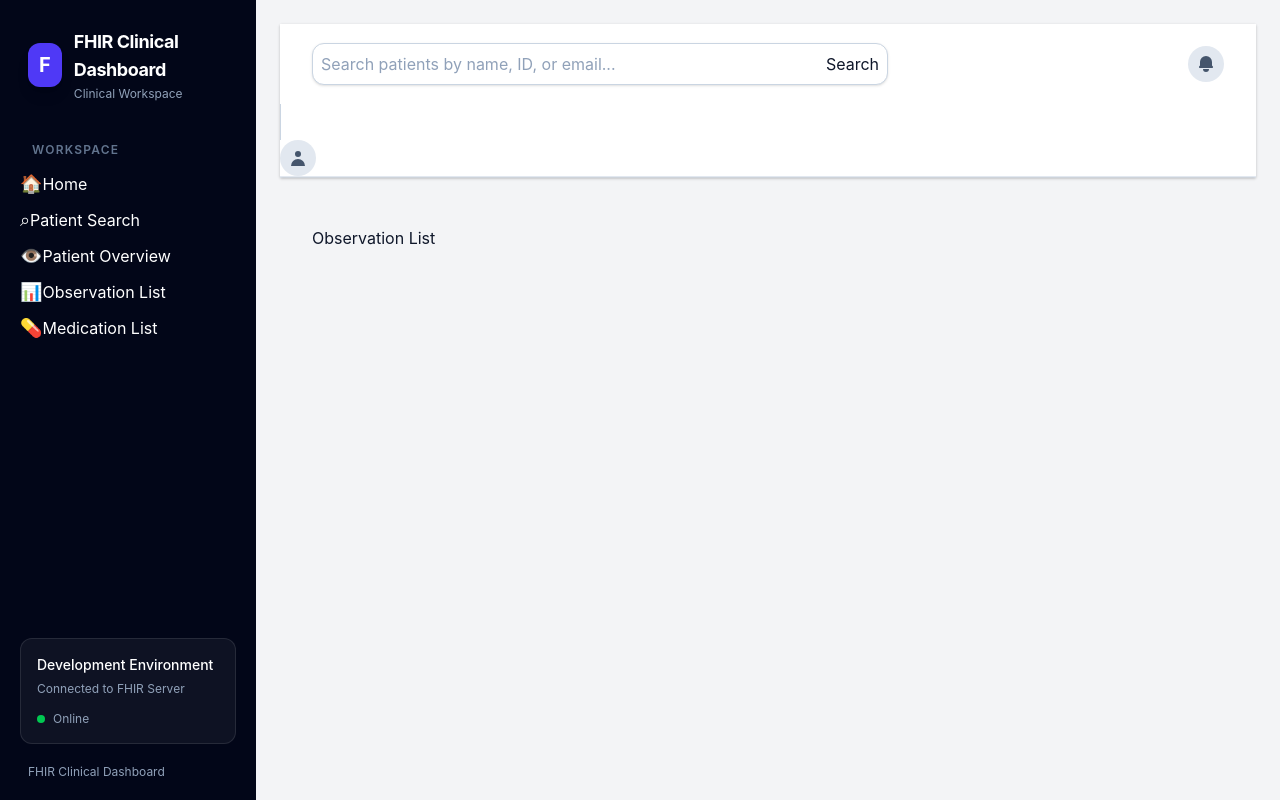
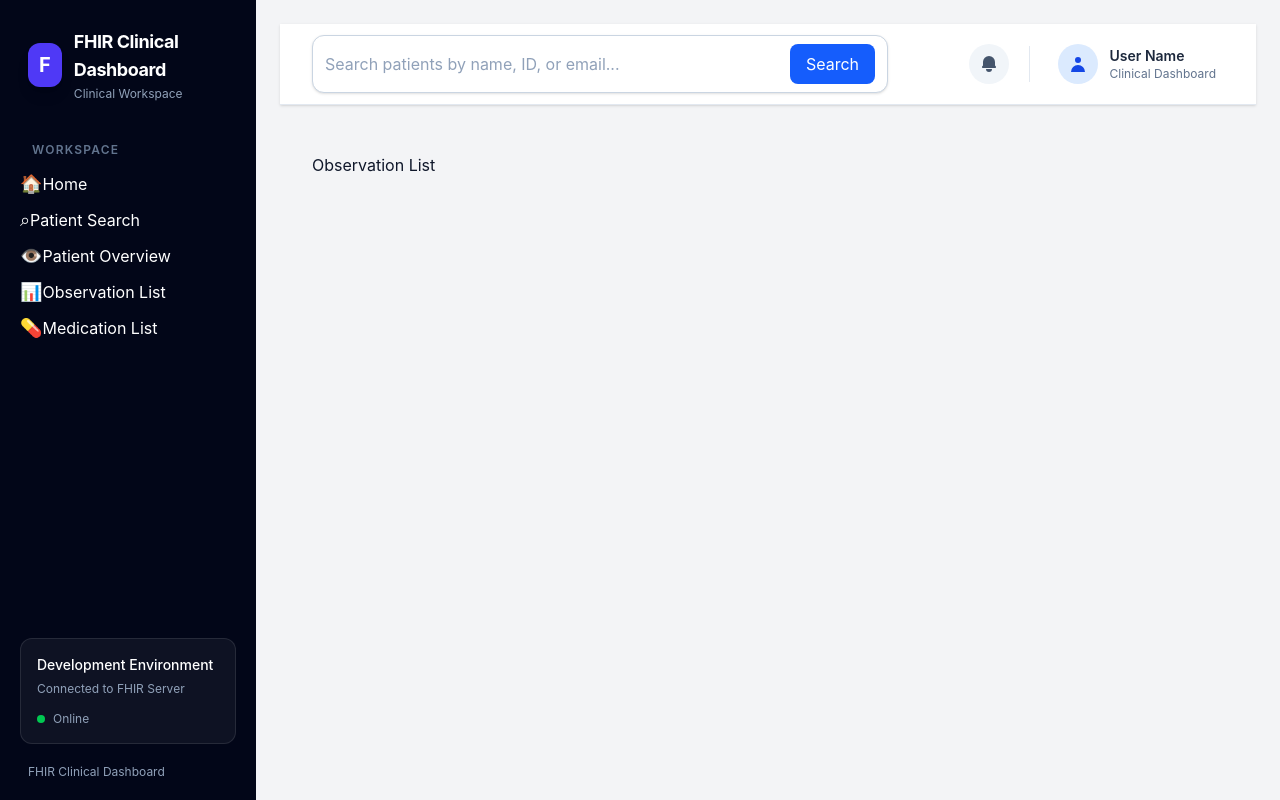
Before and after one commit to davebott-dev/fhir-clinical-dashboard, a React (Vite) app in the folder Client/: page /observationList in a window 1280 px wide. Built offline with nearby package versions, Linux system fonts and the light colour scheme.

Commit message:
updated navbar css

```diff
--- a/Client/src/components/navbar.jsx
+++ b/Client/src/components/navbar.jsx
@@ -1,34 +1,80 @@
 function Navbar() {
-    //tailwind css and svg tags created with help of tailwind css
-    return(
-        <header className = "sticky top-0 z-20 border-b border-slate-200 bg-white/95 shadow-sm backdrop">
-        <div className="sticky top-0 z-20 border-b border-slate-200 bg-white/95 shadow-sm">
-            <div className="flex items-center justify-between p-4 h-20 sm:px-8">
-                <div className="flex items-center w-full max-w-xl gap-3 rounded-xl border border-slate-300 bg-white p-2 shadow-sm">
-                    <input type="text" placeholder="Search patients by name, ID, or email..." className="bg-transparent border-none focus:outline-none min-w-0 flex-1 text-sm text-slate-600 placeholder:text-slate-400" />
-                    <button>Search</button>
+    // tailwind css and svg tags created with help of generative AI
+
+    return (
+        <header className="sticky top-0 z-20 w-full border-b border-slate-200 bg-white shadow-sm">
+            <div className="flex h-20 items-center justify-between gap-4 px-4 sm:px-8">
+
+                {/* Search bar */}
+                <div className="flex w-full max-w-xl items-center gap-3 rounded-xl border border-slate-300 bg-white px-3 py-2 shadow-sm">
+                    <input
+                        type="text"
+                        placeholder="Search patients by name, ID, or email..."
+                        className="min-w-0 flex-1 border-none bg-transparent text-sm text-slate-700 placeholder:text-slate-400 focus:outline-none focus:ring-0"
+                    />
+                    <button
+                        type="button"
+                        className="rounded-lg bg-blue-600 px-4 py-2 text-sm font-medium text-white transition hover:bg-blue-700 focus:outline-none focus:ring-2 focus:ring-blue-500 focus:ring-offset-2"
+                    >
+                        Search
+                    </button>
                 </div>
-                <div className = "flex shrink-0 items-center gap-4 sm:gap-6">
-                    <button type = "button" className = "relative rounded-full bg-slate-200 p-2 text-slate-600 hover:bg-slate-300 focus:outline-none focus:ring-2 focus:ring-blue-500">
-                        <svg xmlns="http://www.w3.org/2000/svg" className="h-5 w-5" viewBox="0 0 20 20" fill="currentColor">
+
+                <div className="flex shrink-0 items-center gap-3 sm:gap-5">
+
+                    {/* Notifications */}
+                    <button
+                        type="button"
+                        aria-label="Notifications"
+                        className="rounded-full bg-slate-100 p-2.5 text-slate-600 transition hover:bg-slate-200 focus:outline-none focus:ring-2 focus:ring-blue-500"
+                    >
+                        <svg
+                            xmlns="http://www.w3.org/2000/svg"
+                            className="h-5 w-5"
+                            viewBox="0 0 20 20"
+                            fill="currentColor"
+                        >
                             <path d="M10 2a6 6 0 00-6 6v3.586l-.707.707A1 1 0 004 14h12a1 1 0 00.707-1.707L16 11.586V8a6 6 0 00-6-6zM10 18a3 3 0 01-3-3h6a3 3 0 01-3 3z" />
                         </svg>
                     </button>
-                </div >
+
+                    {/* Divider */}
+                    <div className="hidden h-9 w-px bg-slate-200 sm:block" />
+
+                    {/* User profile */}
+                    <button
+                        type="button"
+                        className="flex items-center gap-3 rounded-lg p-2 transition hover:bg-slate-100 focus:outline-none focus:ring-2 focus:ring-blue-500"
+                    >
+                        <div className="flex h-10 w-10 items-center justify-center rounded-full bg-blue-100 text-blue-700">
+                            <svg
+                                xmlns="http://www.w3.org/2000/svg"
+                                className="h-5 w-5"
+                                viewBox="0 0 20 20"
+                                fill="currentColor"
+                            >
+                                <path
+                                    fillRule="evenodd"
+                                    d="M10 9a3 3 0 100-6 3 3 0 000 6zm-7 9a7 7 0 1114 0H3z"
+                                    clipRule="evenodd"
+                                />
+                            </svg>
+                        </div>
+
+                        <div className="hidden text-left sm:block">
+                            <p className="text-sm font-semibold text-slate-800">
+                                User Name
+                            </p>
+                            <p className="text-xs text-slate-500">
+                                Clinical Dashboard
+                            </p>
+                        </div>
+                    </button>
+
+                </div>
             </div>
-            <div className = "hidden h-9 w-px bg-slate-300 sm:block"/>
-            <div>
-               <button type = "button" className = "relative rounded-full bg-slate-200 p-2 text-slate-600 hover:bg-slate-300 focus:outline-none focus:ring-2 focus:ring-blue-500">
-                    <svg xmlns="http://www.w3.org/2000/svg" className="h-5 w-5" viewBox="0 0 20 20" fill="currentColor">
-                        <path fillRule="evenodd" d="M10 9a3 3 0 100-6 3 3 0 000 6zm-7 9a7 7 0 1114 0H3z" clipRule="evenodd" />
-                    </svg>
-                </button>
-                <div>{/* User Name */}</div>
-
-            </div>
-        </div>
         </header>
-    )
+    );
 }
 
 export default Navbar;
```
